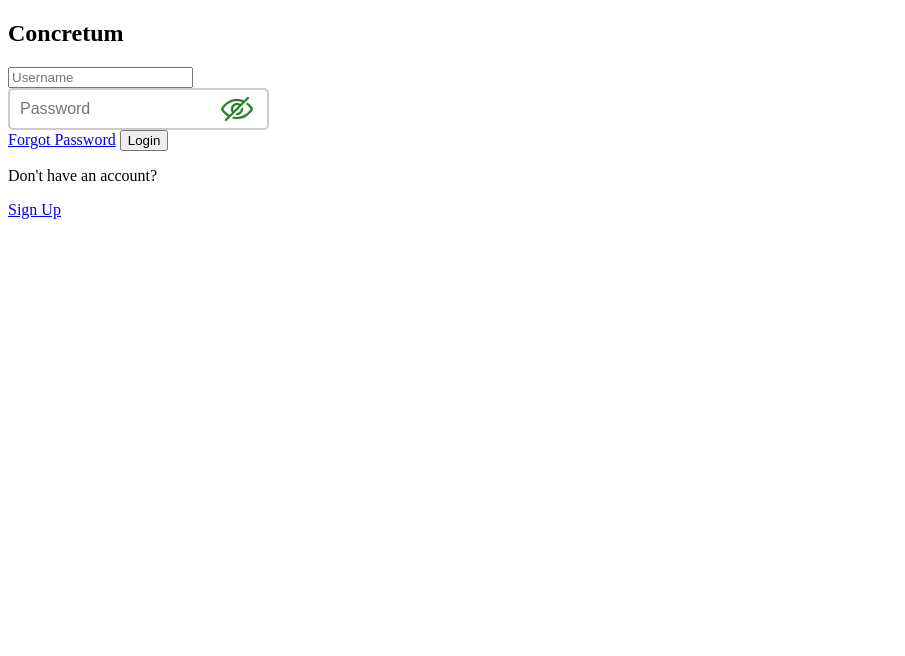
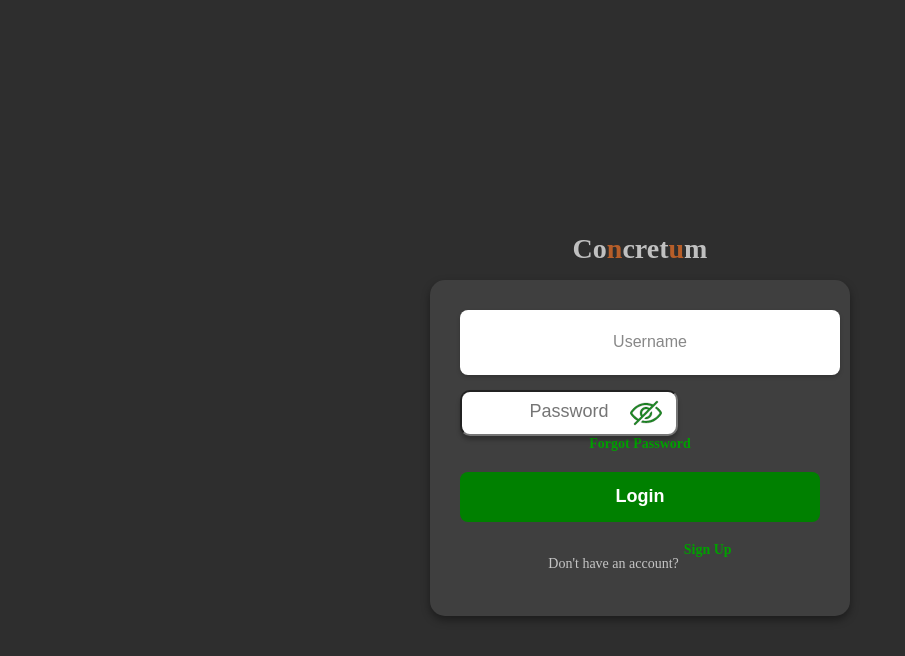
Before and after one commit to Trenclik/BETON, a SvelteKit app: page /Login in a window 1280 px wide. Shown: the top 656 px of the page, without its empty margins (0-905 px from the left). Built offline with nearby package versions, Linux system fonts and the light colour scheme.

Commit message:
Style-nedodelany
Nedodělaný style zatím nesahat.

```diff
--- a/src/app.html
+++ b/src/app.html
@@ -10,3 +10,10 @@
 		<div style="display: contents">%sveltekit.body%</div>
 	</body>
 </html>
+
+<style>
+	body{
+		margin: 0;
+		padding: 0;
+	}
+</style>
--- a/src/lib/Components/ShowHideButton.svelte
+++ b/src/lib/Components/ShowHideButton.svelte
@@ -1,9 +1,9 @@
 <script lang="ts">
-    const state = $state({
-        showPassword: false
-    });
+  let { class: customClass } = $props<{ class?: string }>();
 
-    const type = $derived.by(() => state.showPassword ? 'text' : 'password');
+  const state = $state({ showPassword: false });
+
+  const type = $derived.by(() => (state.showPassword ? "text" : "password"));
 
   function togglePassword() {
     state.showPassword = !state.showPassword;
@@ -12,20 +12,26 @@
 
 <main>
   <div class="password-container">
-        <input type={type} placeholder="Password">
-        <button
-            class="show-hide-password"
-            onclick={togglePassword}
-        >
+    <input class="PaswwordInput {customClass}" {type} placeholder="Password" />
+    <button class="show-hide-password" onclick={togglePassword}>
       {#if state.showPassword}
         <!-- SVG pro view.svg -->
-                <svg version="1.0" xmlns="http://www.w3.org/2000/svg"
-                width="32" height="32" viewBox="0 0 512.000000 512.000000"
-                preserveAspectRatio="xMidYMid meet">
-
-                <g transform="translate(0,512) scale(0.1,-0.1)"
-               fill="rgba(30, 138, 37, 1)" stroke="currentColor" stroke-width="30">
-               <path d="M2370 4184 c-589 -70 -1135 -342 -1715 -855 -203 -179 -537 -540
+        <svg
+          version="1.0"
+          xmlns="http://www.w3.org/2000/svg"
+          width="32"
+          height="32"
+          viewBox="0 0 512.000000 512.000000"
+          preserveAspectRatio="xMidYMid meet"
+        >
+          <g
+            transform="translate(0,512) scale(0.1,-0.1)"
+            fill="rgba(30, 138, 37, 1)"
+            stroke="currentColor"
+            stroke-width="30"
+          >
+            <path
+              d="M2370 4184 c-589 -70 -1135 -342 -1715 -855 -203 -179 -537 -540
                -623 -674 -36 -56 -36 -134 0 -190 46 -72 240 -297 378 -438 493 -508 1042
                -864 1560 -1012 225 -64 339 -79 590 -79 251 0 365 15 590 79 607 174 1274
                647 1806 1283 146 174 158 195 158 262 0 67 -12 88 -158 262 -529 631 -1194
@@ -33,26 +39,37 @@
                c471 -71 984 -348 1477 -799 151 -137 448 -454 448 -477 0 -3 -34 -46 -77 -94
                -582 -666 -1244 -1089 -1848 -1180 -128 -19 -362 -19 -490 0 -435 66 -899 303
                -1360 694 -167 141 -565 551 -565 581 0 4 34 47 77 95 578 661 1240 1086 1839
-               1179 122 19 375 19 499 1z"/>
-               <path d="M2420 3564 c-433 -79 -741 -361 -846 -774 -27 -106 -27 -354 0 -460
+               1179 122 19 375 19 499 1z"
+            />
+            <path
+              d="M2420 3564 c-433 -79 -741 -361 -846 -774 -27 -106 -27 -354 0 -460
                97 -380 376 -659 756 -756 106 -27 354 -27 460 0 380 97 659 376 756 756 15
                58 19 110 19 230 0 120 -4 172 -19 230 -95 375 -366 650 -741 752 -68 19 -323
                33 -385 22z m300 -350 c187 -42 358 -179 445 -359 52 -107 68 -189 63 -325 -5
                -129 -30 -216 -90 -318 -42 -72 -158 -188 -230 -230 -211 -124 -485 -124 -696
                0 -72 42 -188 158 -230 230 -124 211 -124 485 0 696 42 72 158 188 230 230
-               151 89 328 116 508 76z"/>
+               151 89 328 116 508 76z"
+            />
           </g>
         </svg>
-
       {:else}
         <!-- SVG pro hide.svg -->
-                <svg version="1.0" xmlns="http://www.w3.org/2000/svg"
-                width="32" height="32" viewBox="0 0 512.000000 512.000000"
-                preserveAspectRatio="xMidYMid meet">
-
-                <g transform="translate(0,512) scale(0.1,-0.1)"
-                fill="rgba(30, 138, 37, 1)" stroke="currentColor" stroke-width="30">
-               <path d="M4260 4470 c-14 -6 -147 -133 -297 -282 l-271 -271 -129 50 c-208 83
+        <svg
+          version="1.0"
+          xmlns="http://www.w3.org/2000/svg"
+          width="32"
+          height="32"
+          viewBox="0 0 512.000000 512.000000"
+          preserveAspectRatio="xMidYMid meet"
+        >
+          <g
+            transform="translate(0,512) scale(0.1,-0.1)"
+            fill="rgba(30, 138, 37, 1)"
+            stroke="currentColor"
+            stroke-width="30"
+          >
+            <path
+              d="M4260 4470 c-14 -6 -147 -133 -297 -282 l-271 -271 -129 50 c-208 83
                -406 135 -638 170 -184 27 -571 24 -764 -6 -509 -78 -959 -281 -1385 -624
                -135 -108 -391 -366 -500 -502 -118 -149 -264 -368 -272 -410 -11 -60 4 -100
                86 -223 240 -363 584 -709 930 -937 58 -38 107 -70 109 -72 3 -2 -104 -113
@@ -65,17 +82,22 @@
                -95 59 c-332 209 -669 527 -878 829 l-51 74 50 73 c177 256 485 564 746 748
                352 248 768 405 1181 448 124 13 448 5 574 -14z m-198 -634 c62 -16 178 -64
                178 -74 0 -1 -195 -197 -434 -436 l-434 -434 -27 52 c-36 73 -65 191 -65 270
-               1 409 394 721 782 622z"/>
-               <path d="M4137 3462 c-59 -59 -107 -112 -106 -117 0 -6 39 -40 87 -77 205
+               1 409 394 721 782 622z"
+            />
+            <path
+              d="M4137 3462 c-59 -59 -107 -112 -106 -117 0 -6 39 -40 87 -77 205
                -157 475 -445 621 -660 l32 -48 -41 -60 c-172 -254 -471 -557 -735 -746 -452
                -324 -980 -489 -1505 -470 -164 5 -215 11 -383 42 l-89 17 -129 -129 c-93 -93
                -125 -130 -115 -136 28 -16 265 -69 401 -90 187 -29 568 -31 750 -5 645 95
                1183 373 1675 866 176 177 291 316 420 509 129 192 129 209 12 388 -112 170
-               -265 357 -427 520 -137 138 -328 304 -349 304 -6 0 -60 -48 -119 -108z"/>
-               <path d="M3336 2661 l-138 -138 -13 -79 c-16 -92 -73 -214 -134 -287 -94 -113
+               -265 357 -427 520 -137 138 -328 304 -349 304 -6 0 -60 -48 -119 -108z"
+            />
+            <path
+              d="M3336 2661 l-138 -138 -13 -79 c-16 -92 -73 -214 -134 -287 -94 -113
                -238 -198 -375 -222 l-79 -13 -141 -141 c-77 -77 -137 -143 -134 -146 12 -12
                165 -34 239 -35 253 -1 486 98 674 285 193 193 278 396 279 665 1 125 -16 250
-               -32 250 -4 0 -69 -62 -146 -139z"/>
+               -32 250 -4 0 -69 -62 -146 -139z"
+            />
           </g>
         </svg>
       {/if}
@@ -91,13 +113,18 @@
     width: fit-content;
   }
 
-    input {
-        padding: 10px;
-        padding-right: 40px;
-        font-size: 16px;
-        border: 2px solid #ccc;
-        border-radius: 5px;
-        outline: none;
+  input[type="password"]::placeholder {
+    text-align: center;
+    align-items: center;
+    font-size: 18px;
+  }
+  input{
+    background-color: rgba(255, 255, 255, 1);
+    box-shadow: 0px 4px 4px 0px rgba(0, 0, 0, 0.25);
+    border-radius: 10px;
+    height: 40px;
+    width: 210px;
+    margin: 0;
   }
 
   .show-hide-password {
@@ -114,6 +141,4 @@
     border-radius: 50%;
     transition: color 0.3s ease; /* Animace změny barvy */
   }
-
-
 </style>
--- a/src/routes/Login/+page.svelte
+++ b/src/routes/Login/+page.svelte
@@ -3,25 +3,164 @@
   </script>
 
   <main>
-    <section class="TitleConcretum">
-        <h1>Concretum</h1>
-    </section>
+    <div class="login-page">
+      <h1><span class="concretum-light">Co<span class="concretum-bold">n</span>cret<span class="concretum-bold">u</span>m</span></h1>
 
-    <section class="LoginContainer">
-        <div class="LoginSection">
-            <input type="text" placeholder="Username">
-            <ShowHideButton></ShowHideButton>
-            <a href="./ForgetPassword">Forgot Password</a>
-            <button id="LoginButton">Login</button>
+      <div class="login-section">
+        <div class="inputs">
+          <input class="username" type="text" placeholder="Username" />
+          <ShowHideButton />
         </div>
-
-        <div class="DontHaveAccount">
+        <a class="forgot-pass" href="./ForgetPassword">Forgot Password</a>
+        <button class="login-button">Login</button>
+        <div class="register-section">
           <p>Don't have an account?</p>
-            <a href="./Register">Sign Up</a>
+          <a class="register" href="./Register">Sign Up</a>
         </div>
-    </section>
+      </div>
+    </div>
   </main>
 
   <style>
+    /* === Celá stránka === */
+    main {
+      display: flex;
+      align-items: center;
+      justify-content: center;
+      height: 100vh;
+      background: #2e2e2e; /* Tmavě šedé pozadí */
+      padding: 15px;
+    }
 
+    /* === Kontejner login stránky === */
+    .login-page {
+      display: flex;
+      flex-direction: column;
+      align-items: center;
+      justify-content: center;
+      width: 100%;
+    }
+
+    /* === Sekce pro přihlašování === */
+    .login-section {
+      display: flex;
+      flex-direction: column;
+      align-items: center;
+      justify-content: center;
+      background: #3f3f3f; /* Správná tmavší barva */
+      padding: 30px;
+      border-radius: 15px;
+      width: 90%;
+      max-width: 360px;
+      box-shadow: 0 4px 8px rgba(0, 0, 0, 0.4);
+    }
+
+    /* === Název aplikace === */
+    h1 {
+      font-size: 28px;
+      font-weight: bold;
+      display: flex;
+      justify-content: center;
+      margin-bottom: 15px;
+    }
+
+    .concretum-light {
+      color: rgba(255, 255, 255, 0.7); /* Světle šedá */
+    }
+
+    .concretum-bold {
+      color: #b75e29; /* Oranžová část názvu */
+    }
+
+    /* === Vstupní pole === */
+    .inputs {
+      width: 100%;
+    }
+
+    input {
+      width: 100%;
+      height: 45px;
+      padding: 10px;
+      border-radius: 8px;
+      border: none;
+      font-size: 16px;
+      text-align: center;
+      background: #ffffff; /* Bílé vstupní pole */
+      color: #000; /* Černý text */
+      box-shadow: 0 2px 4px rgba(0, 0, 0, 0.2);
+      margin-bottom: 15px;
+    }
+
+    input::placeholder {
+      font-size: 16px;
+      color: #888;
+    }
+
+    /* === Zapomenuté heslo === */
+    .forgot-pass {
+      font-size: 14px;
+      color: #00a000; /* Zelená barva */
+      text-decoration: none;
+      margin-bottom: 20px;
+      font-weight: bold;
+    }
+
+    .forgot-pass:hover {
+      text-decoration: underline;
+    }
+
+    /* === Přihlašovací tlačítko === */
+    .login-button {
+      width: 100%;
+      height: 50px;
+      background: #008000; /* Tmavě zelená */
+      color: white;
+      font-size: 18px;
+      font-weight: bold;
+      border: none;
+      border-radius: 8px;
+      cursor: pointer;
+      transition: background 0.3s ease-in-out;
+    }
+
+    .login-button:hover {
+      background: #006600;
+    }
+
+    /* === Sekce registrace === */
+    .register-section {
+      margin-top: 20px;
+      font-size: 14px;
+      color: rgba(255, 255, 255, 0.7);
+      display: flex;
+      gap: 5px;
+    }
+
+    .register {
+      color: #00a000; /* Zelená */
+      font-weight: bold;
+      text-decoration: none;
+    }
+
+    .register:hover {
+      text-decoration: underline;
+    }
+
+    /* === Responzivita pro menší obrazovky === */
+    @media (max-width: 420px) {
+      .login-section {
+        width: 95%;
+        padding: 20px;
+      }
+
+      input {
+        height: 40px;
+        font-size: 14px;
+      }
+
+      .login-button {
+        height: 45px;
+        font-size: 16px;
+      }
+    }
   </style>
```
Also changed, not shown: src/routes/+page.svelte (line endings or trailing spaces). Lines whose indentation alone changed are shown as unchanged.
